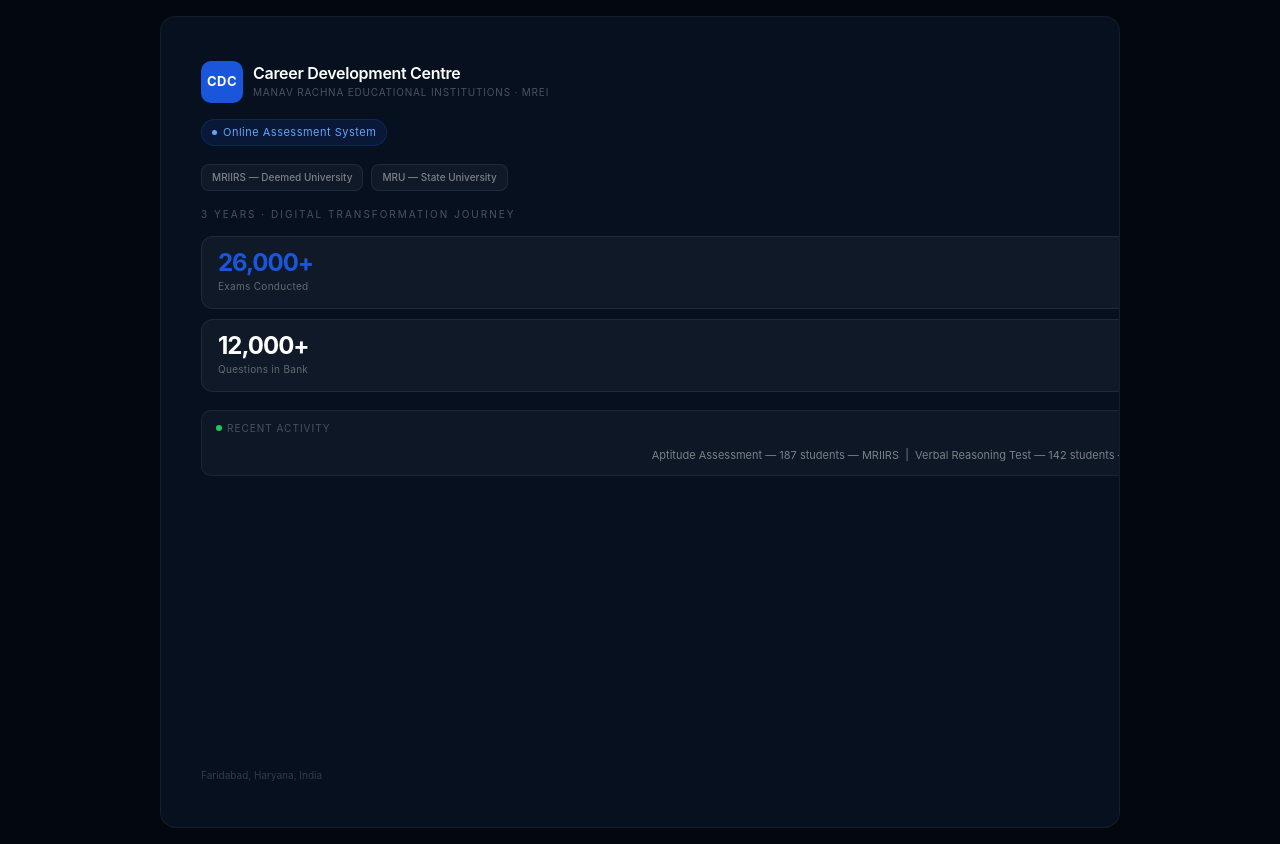
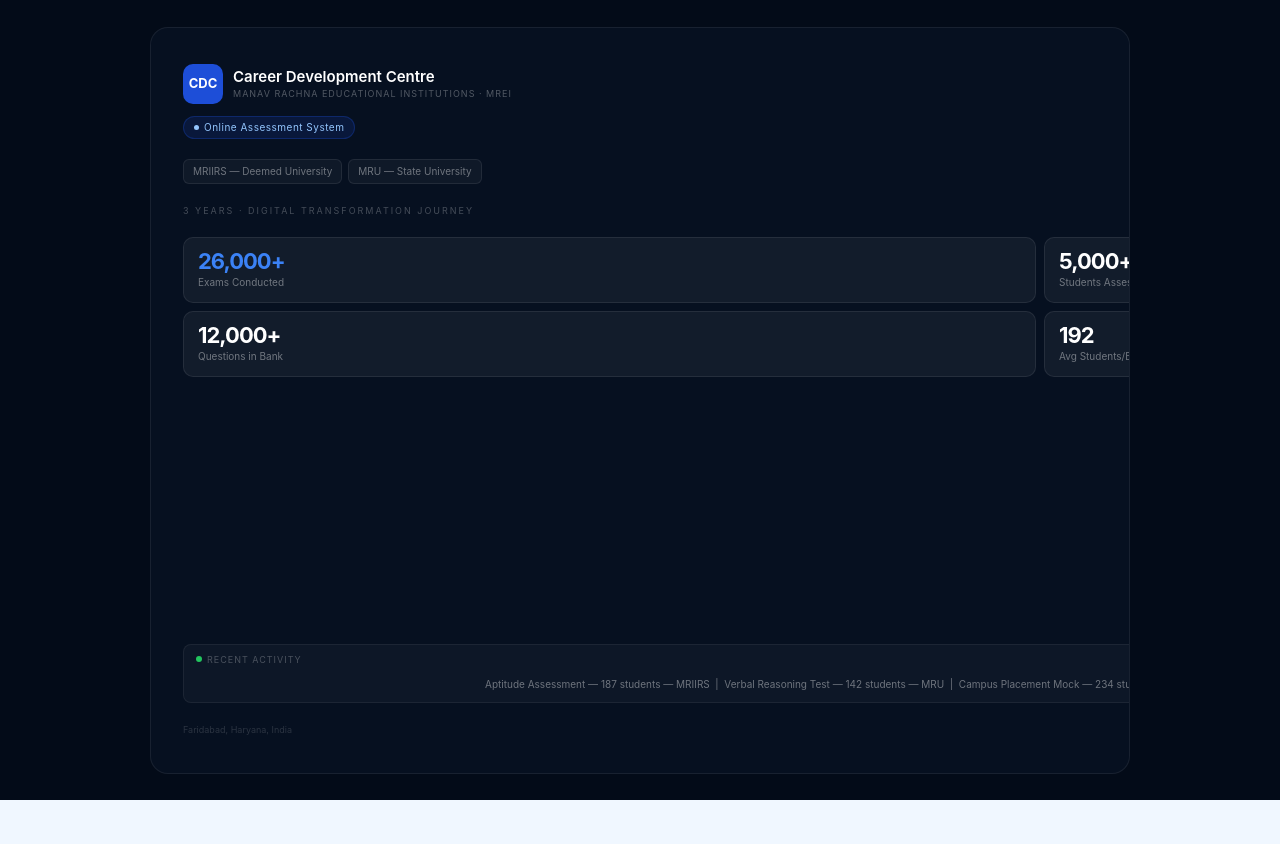
Before and after one commit to vipinyadavcdc/oas-frontend, a React (Vite) app: page /login in a window 1280 px wide. After the commit the page ends 800 px from the top, so only its background shows below. Built offline with nearby package versions, Linux system fonts and the light colour scheme; no server answers.

Commit message:
Add files via upload

```diff
--- a/src/pages/LoginPage.jsx
+++ b/src/pages/LoginPage.jsx
@@ -11,7 +11,7 @@ const STATS = [
   { target: 192,   suffix: '',  label: 'Avg Students/Exam', blue: false, delay: 750 },
 ]
 
-const TICKER = 'Aptitude Assessment \u2014 187 students \u2014 MRIIRS \u00a0|\u00a0 Verbal Reasoning Test \u2014 142 students \u2014 MRU \u00a0|\u00a0 Campus Placement Mock \u2014 234 students \u2014 MRIIRS \u00a0|\u00a0 Quantitative Ability Drive \u2014 98 students \u2014 MRU \u00a0|\u00a0 Logical Reasoning \u2014 176 students \u2014 MRIIRS \u00a0|\u00a0 Communication Skills \u2014 121 students \u2014 MRU \u00a0|\u00a0 Pre-Placement Assessment \u2014 209 students \u2014 MRIIRS'
+const TICKER = 'Aptitude Assessment — 187 students — MRIIRS \u00a0|\u00a0 Verbal Reasoning Test — 142 students — MRU \u00a0|\u00a0 Campus Placement Mock — 234 students — MRIIRS \u00a0|\u00a0 Quantitative Ability Drive — 98 students — MRU \u00a0|\u00a0 Logical Reasoning — 176 students — MRIIRS \u00a0|\u00a0 Communication Skills — 121 students — MRU \u00a0|\u00a0 Pre-Placement Assessment — 209 students — MRIIRS'
 
 function StatCard({ target, suffix, label, blue, delay }) {
   const [val, setVal] = useState(0)
@@ -29,11 +29,11 @@ function StatCard({ target, suffix, label, blue, delay }) {
     return () => clearTimeout(t)
   }, [target, delay])
   return (
-    <div style={{ background:'rgba(255,255,255,0.04)', border:'1px solid rgba(255,255,255,0.07)', borderRadius:12, padding:'14px 16px' }}>
-      <div style={{ fontSize:24, fontWeight:700, letterSpacing:-1, lineHeight:1, color: blue?'#1a56db':'white' }}>
+    <div style={{ background:'rgba(255,255,255,0.05)', border:'1px solid rgba(255,255,255,0.08)', borderRadius:10, padding:'12px 14px' }}>
+      <div style={{ fontSize:22, fontWeight:700, letterSpacing:-1, lineHeight:1, color: blue?'#3b82f6':'white' }}>
         {val.toLocaleString()}{suffix}
       </div>
-      <div style={{ fontSize:10, color:'rgba(255,255,255,0.35)', marginTop:4, letterSpacing:0.3 }}>{label}</div>
+      <div style={{ fontSize:10, color:'rgba(255,255,255,0.4)', marginTop:3 }}>{label}</div>
     </div>
   )
 }
@@ -47,37 +47,37 @@ function AnalogClock() {
     const canvas = canvasRef.current
     if (!canvas) return
     const ctx = canvas.getContext('2d')
-    const cx = 90, cy = 90, r = 82
+    const cx = 75, cy = 75, r = 68
     function draw() {
       const now = new Date()
       const h = now.getHours() % 12, m = now.getMinutes(), s = now.getSeconds(), ms = now.getMilliseconds()
-      ctx.clearRect(0, 0, 180, 180)
-      ctx.beginPath(); ctx.arc(cx,cy,r,0,Math.PI*2); ctx.fillStyle='#0a1628'; ctx.fill()
-      ctx.strokeStyle='rgba(26,86,219,0.4)'; ctx.lineWidth=1.5; ctx.stroke()
-      ctx.beginPath(); ctx.arc(cx,cy,r-10,0,Math.PI*2); ctx.strokeStyle='rgba(255,255,255,0.04)'; ctx.lineWidth=1; ctx.stroke()
+      ctx.clearRect(0, 0, 150, 150)
+      ctx.beginPath(); ctx.arc(cx,cy,r,0,Math.PI*2); ctx.fillStyle='#0d1f3c'; ctx.fill()
+      ctx.strokeStyle='rgba(59,130,246,0.5)'; ctx.lineWidth=1.5; ctx.stroke()
+      ctx.beginPath(); ctx.arc(cx,cy,r-8,0,Math.PI*2); ctx.strokeStyle='rgba(255,255,255,0.04)'; ctx.lineWidth=1; ctx.stroke()
       for(let i=0;i<60;i++){
         const a=(i/60)*Math.PI*2-Math.PI/2, isMaj=i%5===0
         ctx.beginPath()
-        ctx.moveTo(cx+Math.cos(a)*(isMaj?r-14:r-9), cy+Math.sin(a)*(isMaj?r-14:r-9))
-        ctx.lineTo(cx+Math.cos(a)*(r-4), cy+Math.sin(a)*(r-4))
-        ctx.strokeStyle=isMaj?'rgba(255,255,255,0.5)':'rgba(255,255,255,0.12)'; ctx.lineWidth=isMaj?1.5:0.8; ctx.stroke()
+        ctx.moveTo(cx+Math.cos(a)*(isMaj?r-12:r-7), cy+Math.sin(a)*(isMaj?r-12:r-7))
+        ctx.lineTo(cx+Math.cos(a)*(r-3), cy+Math.sin(a)*(r-3))
+        ctx.strokeStyle=isMaj?'rgba(255,255,255,0.6)':'rgba(255,255,255,0.15)'; ctx.lineWidth=isMaj?1.5:0.8; ctx.stroke()
       }
       for(let i=0;i<12;i++){
         const a=(i/12)*Math.PI*2-Math.PI/2
-        ctx.fillStyle='rgba(255,255,255,0.35)'; ctx.font='8px Inter,sans-serif'; ctx.textAlign='center'; ctx.textBaseline='middle'
-        ctx.fillText(i===0?12:i, cx+Math.cos(a)*(r-22), cy+Math.sin(a)*(r-22))
+        ctx.fillStyle='rgba(255,255,255,0.4)'; ctx.font='7px Inter,sans-serif'; ctx.textAlign='center'; ctx.textBaseline='middle'
+        ctx.fillText(i===0?12:i, cx+Math.cos(a)*(r-19), cy+Math.sin(a)*(r-19))
       }
       function hand(angle,length,width,color){
         ctx.save(); ctx.translate(cx,cy); ctx.rotate(angle)
         ctx.beginPath(); ctx.moveTo(0,length*0.2); ctx.lineTo(0,-length)
         ctx.strokeStyle=color; ctx.lineWidth=width; ctx.lineCap='round'; ctx.stroke(); ctx.restore()
       }
-      hand(((h+m/60+s/3600)/12)*Math.PI*2-Math.PI/2, r*0.5, 3, 'rgba(255,255,255,0.9)')
-      hand(((m+s/60)/60)*Math.PI*2-Math.PI/2, r*0.7, 2, 'rgba(255,255,255,0.7)')
-      hand(((s+ms/1000)/60)*Math.PI*2-Math.PI/2, r*0.8, 1.2, '#1a56db')
-      ctx.beginPath(); ctx.arc(cx,cy,4,0,Math.PI*2); ctx.fillStyle='#1a56db'; ctx.fill()
-      ctx.beginPath(); ctx.arc(cx,cy,2,0,Math.PI*2); ctx.fillStyle='white'; ctx.fill()
-      const days=['Sunday','Monday','Tuesday','Wednesday','Thursday','Friday','Saturday']
+      hand(((h+m/60+s/3600)/12)*Math.PI*2-Math.PI/2, r*0.5, 2.5, 'rgba(255,255,255,0.95)')
+      hand(((m+s/60)/60)*Math.PI*2-Math.PI/2, r*0.68, 2, 'rgba(255,255,255,0.75)')
+      hand(((s+ms/1000)/60)*Math.PI*2-Math.PI/2, r*0.75, 1, '#3b82f6')
+      ctx.beginPath(); ctx.arc(cx,cy,3.5,0,Math.PI*2); ctx.fillStyle='#3b82f6'; ctx.fill()
+      ctx.beginPath(); ctx.arc(cx,cy,1.5,0,Math.PI*2); ctx.fillStyle='white'; ctx.fill()
+      const days=['Sun','Mon','Tue','Wed','Thu','Fri','Sat']
       const months=['Jan','Feb','Mar','Apr','May','Jun','Jul','Aug','Sep','Oct','Nov','Dec']
       setDateStr(days[now.getDay()]+', '+now.getDate()+' '+months[now.getMonth()]+' '+now.getFullYear())
       setTimeStr(String(now.getHours()).padStart(2,'0')+':'+String(now.getMinutes()).padStart(2,'0')+':'+String(now.getSeconds()).padStart(2,'0'))
@@ -87,10 +87,10 @@ function AnalogClock() {
     return () => cancelAnimationFrame(rafRef.current)
   }, [])
   return (
-    <div style={{ display:'flex', flexDirection:'column', alignItems:'center', gap:10 }}>
-      <canvas ref={canvasRef} width={180} height={180} />
-      <div style={{ background:'rgba(255,255,255,0.05)', border:'1px solid rgba(255,255,255,0.08)', borderRadius:20, padding:'5px 16px', color:'rgba(255,255,255,0.45)', fontSize:11, letterSpacing:'0.5px' }}>{dateStr}</div>
-      <div style={{ color:'rgba(255,255,255,0.18)', fontSize:11, letterSpacing:3, fontVariantNumeric:'tabular-nums' }}>{timeStr}</div>
+    <div style={{ display:'flex', flexDirection:'column', alignItems:'center', gap:8 }}>
+      <canvas ref={canvasRef} width={150} height={150} />
+      <div style={{ color:'rgba(255,255,255,0.4)', fontSize:11, letterSpacing:'0.5px' }}>{dateStr}</div>
+      <div style={{ color:'rgba(255,255,255,0.2)', fontSize:10, letterSpacing:3 }}>{timeStr}</div>
     </div>
   )
 }
@@ -110,84 +110,115 @@ export default function LoginPage() {
   }
 
   return (
-    <div style={{ minHeight:'100vh', display:'flex', alignItems:'center', justifyContent:'center', background:'#03080f', padding:16, fontFamily:"'Inter',sans-serif" }}>
-      <div style={{ width:'100%', maxWidth:960, background:'#06101f', borderRadius:16, overflow:'hidden', display:'grid', gridTemplateColumns:'1fr 1fr', border:'1px solid rgba(255,255,255,0.06)' }}>
+    <div style={{ minHeight:'100vh', display:'flex', alignItems:'center', justifyContent:'center', background:'#030b18', padding:'16px', fontFamily:"'Inter',sans-serif" }}>
+      <div style={{ width:'100%', maxWidth:980, display:'grid', gridTemplateColumns:'1fr 1fr', gap:0, background:'#061020', borderRadius:18, overflow:'hidden', border:'1px solid rgba(255,255,255,0.07)', minHeight:580 }}>
 
-        <div style={{ padding:'44px 40px', display:'flex', flexDirection:'column', justifyContent:'space-between', borderRight:'1px solid rgba(255,255,255,0.06)' }}>
+        {/* LEFT PANEL */}
+        <div style={{ padding:'36px 32px', borderRight:'1px solid rgba(255,255,255,0.06)', display:'flex', flexDirection:'column', gap:20 }}>
+
+          {/* Brand */}
           <div>
-            <div style={{ display:'flex', alignItems:'center', gap:10, marginBottom:4 }}>
-              <div style={{ width:42, height:42, background:'#1a56db', borderRadius:10, display:'flex', alignItems:'center', justifyContent:'center', fontWeight:700, color:'white', fontSize:13, letterSpacing:'0.5px', flexShrink:0 }}>CDC</div>
+            <div style={{ display:'flex', alignItems:'center', gap:10, marginBottom:8 }}>
+              <div style={{ width:40, height:40, background:'#1d4ed8', borderRadius:10, display:'flex', alignItems:'center', justifyContent:'center', fontWeight:700, color:'white', fontSize:13, flexShrink:0 }}>CDC</div>
               <div>
-                <div style={{ color:'white', fontSize:16, fontWeight:600, letterSpacing:-0.3, lineHeight:1.2 }}>Career Development Centre</div>
-                <div style={{ color:'rgba(255,255,255,0.28)', fontSize:10, letterSpacing:'0.8px', marginTop:2 }}>MANAV RACHNA EDUCATIONAL INSTITUTIONS · MREI</div>
+                <div style={{ color:'white', fontSize:15, fontWeight:600, lineHeight:1.3 }}>Career Development Centre</div>
+                <div style={{ color:'rgba(255,255,255,0.3)', fontSize:9, letterSpacing:'1px', marginTop:1 }}>MANAV RACHNA EDUCATIONAL INSTITUTIONS · MREI</div>
               </div>
             </div>
-            <div style={{ display:'inline-flex', alignItems:'center', gap:6, background:'rgba(26,86,219,0.12)', border:'1px solid rgba(26,86,219,0.25)', color:'#60a5fa', fontSize:11, padding:'4px 10px', borderRadius:20, letterSpacing:'0.5px', margin:'12px 0 18px' }}>
-              <div style={{ width:5, height:5, background:'#60a5fa', borderRadius:'50%' }} />
+            <div style={{ display:'inline-flex', alignItems:'center', gap:5, background:'rgba(29,78,216,0.15)', border:'1px solid rgba(29,78,216,0.3)', color:'#93c5fd', fontSize:10, padding:'3px 10px', borderRadius:20, letterSpacing:'0.5px' }}>
+              <div style={{ width:5, height:5, background:'#93c5fd', borderRadius:'50%' }} />
               Online Assessment System
             </div>
-            <div style={{ display:'flex', gap:8, marginBottom:16 }}>
-              {['MRIIRS — Deemed University','MRU — State University'].map(u=>(
-                <div key={u} style={{ background:'rgba(255,255,255,0.04)', border:'1px solid rgba(255,255,255,0.07)', borderRadius:8, padding:'5px 10px', color:'rgba(255,255,255,0.45)', fontSize:10, fontWeight:500 }}>{u}</div>
-              ))}
           </div>
-            <div style={{ color:'rgba(255,255,255,0.28)', fontSize:10, letterSpacing:'2px', marginBottom:14 }}>3 YEARS · DIGITAL TRANSFORMATION JOURNEY</div>
-            <div style={{ display:'grid', gridTemplateColumns:'1fr 1fr', gap:10, marginBottom:18 }}>
-              {STATS.map((s,i)=><StatCard key={i} {...s} />)}
+
+          {/* University badges */}
+          <div style={{ display:'flex', gap:6 }}>
+            <div style={{ background:'rgba(255,255,255,0.04)', border:'1px solid rgba(255,255,255,0.08)', borderRadius:6, padding:'4px 9px', color:'rgba(255,255,255,0.4)', fontSize:10 }}>MRIIRS — Deemed University</div>
+            <div style={{ background:'rgba(255,255,255,0.04)', border:'1px solid rgba(255,255,255,0.08)', borderRadius:6, padding:'4px 9px', color:'rgba(255,255,255,0.4)', fontSize:10 }}>MRU — State University</div>
           </div>
-            <div style={{ background:'rgba(255,255,255,0.03)', border:'1px solid rgba(255,255,255,0.06)', borderRadius:10, padding:'10px 14px', overflow:'hidden' }}>
-              <div style={{ color:'rgba(255,255,255,0.25)', fontSize:10, letterSpacing:'1px', marginBottom:5, display:'flex', alignItems:'center', gap:5 }}>
-                <span style={{ display:'inline-block', width:6, height:6, background:'#22c55e', borderRadius:'50%' }} />
-                RECENT ACTIVITY
+
+          {/* Journey label */}
+          <div style={{ color:'rgba(255,255,255,0.25)', fontSize:9, letterSpacing:'2px' }}>3 YEARS · DIGITAL TRANSFORMATION JOURNEY</div>
+
+          {/* Stats grid */}
+          <div style={{ display:'grid', gridTemplateColumns:'1fr 1fr', gap:8 }}>
+            {STATS.map((s,i) => <StatCard key={i} {...s} />)}
+          </div>
+
+          {/* Ticker */}
+          <div style={{ background:'rgba(255,255,255,0.03)', border:'1px solid rgba(255,255,255,0.06)', borderRadius:8, padding:'8px 12px', overflow:'hidden', marginTop:'auto' }}>
+            <div style={{ display:'flex', alignItems:'center', gap:5, marginBottom:4 }}>
+              <span style={{ width:6, height:6, background:'#22c55e', borderRadius:'50%', display:'inline-block' }} />
+              <span style={{ color:'rgba(255,255,255,0.25)', fontSize:9, letterSpacing:'1px' }}>RECENT ACTIVITY</span>
             </div>
             <div style={{ overflow:'hidden' }}>
-                <span style={{ whiteSpace:'nowrap', color:'rgba(255,255,255,0.45)', fontSize:11, display:'inline-block', animation:'cdcScroll 24s linear infinite' }}>{TICKER}</span>
+              <span style={{ whiteSpace:'nowrap', color:'rgba(255,255,255,0.4)', fontSize:10, display:'inline-block', animation:'cdcTicker 25s linear infinite' }}>{TICKER}</span>
             </div>
           </div>
-          </div>
-          <div style={{ marginTop:18, color:'rgba(255,255,255,0.18)', fontSize:10 }}>Faridabad, Haryana, India</div>
+
+          <div style={{ color:'rgba(255,255,255,0.15)', fontSize:9 }}>Faridabad, Haryana, India</div>
         </div>
 
-        <div style={{ padding:'36px 40px', display:'flex', flexDirection:'column', justifyContent:'center' }}>
-          <div style={{ display:'flex', justifyContent:'center', marginBottom:24 }}><AnalogClock /></div>
-          <div style={{ color:'white', fontSize:20, fontWeight:600, letterSpacing:-0.5, marginBottom:3 }}>Welcome back</div>
-          <div style={{ color:'rgba(255,255,255,0.3)', fontSize:12, marginBottom:20 }}>Sign in to CDC Online Assessment System</div>
+        {/* RIGHT PANEL */}
+        <div style={{ padding:'32px', display:'flex', flexDirection:'column', justifyContent:'center', alignItems:'center', gap:20 }}>
+
+          {/* Clock */}
+          <AnalogClock />
+
+          {/* Divider */}
+          <div style={{ width:'100%', height:'1px', background:'rgba(255,255,255,0.06)' }} />
+
+          {/* Form */}
+          <div style={{ width:'100%' }}>
+            <div style={{ color:'white', fontSize:19, fontWeight:600, marginBottom:2, letterSpacing:-0.5 }}>Welcome back</div>
+            <div style={{ color:'rgba(255,255,255,0.3)', fontSize:12, marginBottom:18 }}>Sign in to CDC Online Assessment System</div>
+
             <form onSubmit={handleSubmit}>
               <div style={{ marginBottom:12 }}>
                 <label style={{ color:'rgba(255,255,255,0.35)', fontSize:10, letterSpacing:'1.5px', display:'block', marginBottom:5 }}>EMAIL ADDRESS</label>
                 <input type="email" value={form.email} onChange={e=>setForm({...form,email:e.target.value})}
                   placeholder="yourname.cdc@mriu.edu.in" autoComplete="email"
-                style={{ width:'100%', background:'rgba(255,255,255,0.05)', border:'1px solid rgba(255,255,255,0.09)', borderRadius:10, padding:'11px 14px', color:'white', fontSize:13, fontFamily:'Inter,sans-serif', outline:'none' }} />
+                  style={{ width:'100%', background:'rgba(255,255,255,0.05)', border:'1px solid rgba(255,255,255,0.1)', borderRadius:8, padding:'10px 12px', color:'white', fontSize:13, fontFamily:'Inter,sans-serif', outline:'none', boxSizing:'border-box' }} />
               </div>
               <div style={{ marginBottom:6 }}>
                 <label style={{ color:'rgba(255,255,255,0.35)', fontSize:10, letterSpacing:'1.5px', display:'block', marginBottom:5 }}>PASSWORD</label>
                 <div style={{ position:'relative' }}>
                   <input type={showPass?'text':'password'} value={form.password} onChange={e=>setForm({...form,password:e.target.value})}
-                  placeholder="Enter your employee code" autoComplete="current-password"
-                  style={{ width:'100%', background:'rgba(255,255,255,0.05)', border:'1px solid rgba(255,255,255,0.09)', borderRadius:10, padding:'11px 40px 11px 14px', color:'white', fontSize:13, fontFamily:'Inter,sans-serif', outline:'none' }} />
+                    placeholder="Your employee code" autoComplete="current-password"
+                    style={{ width:'100%', background:'rgba(255,255,255,0.05)', border:'1px solid rgba(255,255,255,0.1)', borderRadius:8, padding:'10px 38px 10px 12px', color:'white', fontSize:13, fontFamily:'Inter,sans-serif', outline:'none', boxSizing:'border-box' }} />
                   <button type="button" onClick={()=>setShowPass(!showPass)}
-                  style={{ position:'absolute', right:12, top:'50%', transform:'translateY(-50%)', background:'none', border:'none', cursor:'pointer', color:'rgba(255,255,255,0.3)', padding:0, display:'flex' }}>
-                  {showPass?<EyeOff size={16}/>:<Eye size={16}/>}
+                    style={{ position:'absolute', right:10, top:'50%', transform:'translateY(-50%)', background:'none', border:'none', cursor:'pointer', color:'rgba(255,255,255,0.3)', display:'flex', padding:0 }}>
+                    {showPass?<EyeOff size={15}/>:<Eye size={15}/>}
                   </button>
                 </div>
-              <div style={{ color:'rgba(255,255,255,0.18)', fontSize:10, marginTop:4 }}>Default password is your employee code (e.g. 4500466)</div>
+                <div style={{ color:'rgba(255,255,255,0.18)', fontSize:10, marginTop:4 }}>Default password is your employee code</div>
               </div>
               <button type="submit" disabled={loading}
-              style={{ width:'100%', background:'#1a56db', border:'none', borderRadius:10, padding:12, color:'white', fontSize:14, fontWeight:600, fontFamily:'Inter,sans-serif', cursor:'pointer', marginTop:10, letterSpacing:'0.3px', opacity:loading?0.7:1 }}>
+                style={{ width:'100%', background:'#1d4ed8', border:'none', borderRadius:8, padding:'11px', color:'white', fontSize:13, fontWeight:600, fontFamily:'Inter,sans-serif', cursor:'pointer', marginTop:8, opacity:loading?0.7:1, letterSpacing:'0.3px' }}>
                 {loading?'Signing in...':'Sign In to Assessment Portal'}
               </button>
             </form>
-          <div style={{ display:'flex', alignItems:'center', justifyContent:'center', gap:8, marginTop:12 }}>
-            <div style={{ width:4, height:4, borderRadius:'50%', background:'rgba(255,255,255,0.1)' }} />
-            <div style={{ color:'rgba(255,255,255,0.18)', fontSize:10 }}>JWT Encrypted · 8hr Session · Anti-cheat Enabled</div>
-            <div style={{ width:4, height:4, borderRadius:'50%', background:'rgba(255,255,255,0.1)' }} />
+
+            <div style={{ display:'flex', alignItems:'center', justifyContent:'center', gap:6, marginTop:12 }}>
+              <div style={{ width:3, height:3, borderRadius:'50%', background:'rgba(255,255,255,0.1)' }} />
+              <div style={{ color:'rgba(255,255,255,0.15)', fontSize:10 }}>JWT Encrypted · 8hr Session · Anti-cheat Enabled</div>
+              <div style={{ width:3, height:3, borderRadius:'50%', background:'rgba(255,255,255,0.1)' }} />
             </div>
-          <div style={{ borderTop:'1px solid rgba(255,255,255,0.06)', marginTop:18, paddingTop:14, textAlign:'center', color:'rgba(255,255,255,0.18)', fontSize:11 }}>
-            Students — use the exam link shared by your trainer. No login required.
+            <div style={{ borderTop:'1px solid rgba(255,255,255,0.06)', marginTop:14, paddingTop:12, textAlign:'center', color:'rgba(255,255,255,0.2)', fontSize:10 }}>
+              Students — use the exam link shared by your trainer
             </div>
           </div>
         </div>
-      <style>{`@keyframes cdcScroll{0%{transform:translateX(60%)}100%{transform:translateX(-100%)}} input:focus{border-color:rgba(26,86,219,0.6)!important;background:rgba(26,86,219,0.05)!important;} input::placeholder{color:rgba(255,255,255,0.18)!important}`}</style>
+      </div>
+
+      <style>{`
+        @keyframes cdcTicker { 0%{transform:translateX(50%)} 100%{transform:translateX(-100%)} }
+        input:focus { border-color:rgba(29,78,216,0.7)!important; background:rgba(29,78,216,0.08)!important; }
+        input::placeholder { color:rgba(255,255,255,0.2)!important }
+        @media (max-width: 700px) {
+          div[style*="grid-template-columns: 1fr 1fr"] { grid-template-columns: 1fr !important; }
+        }
+      `}</style>
     </div>
   )
 }
```
Lines whose indentation alone changed are shown as unchanged.
